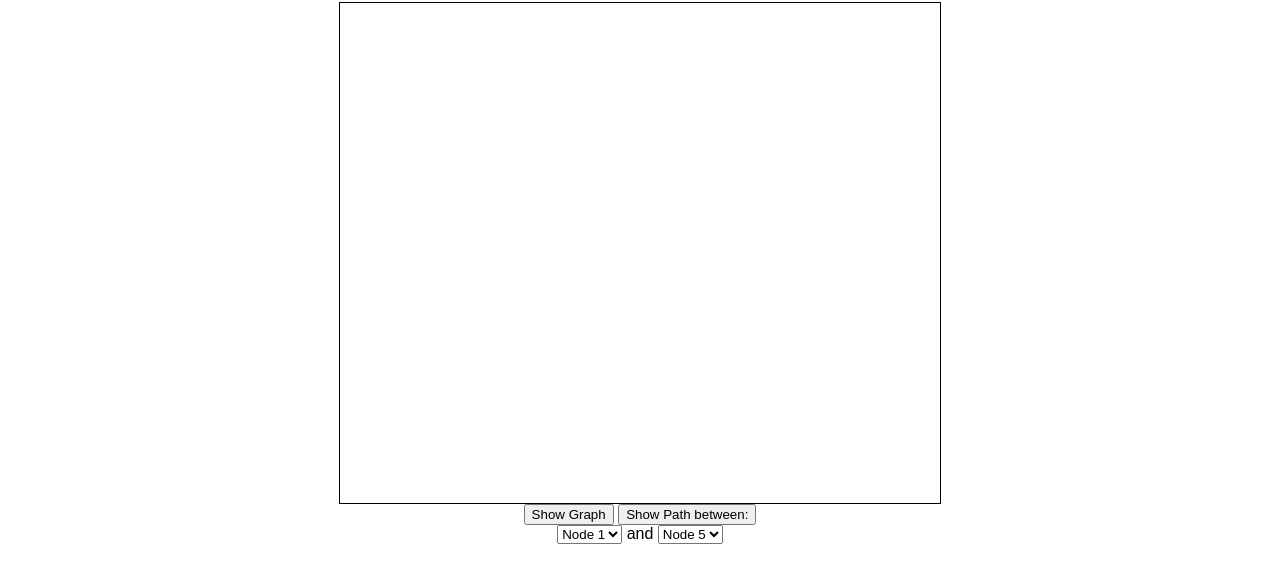
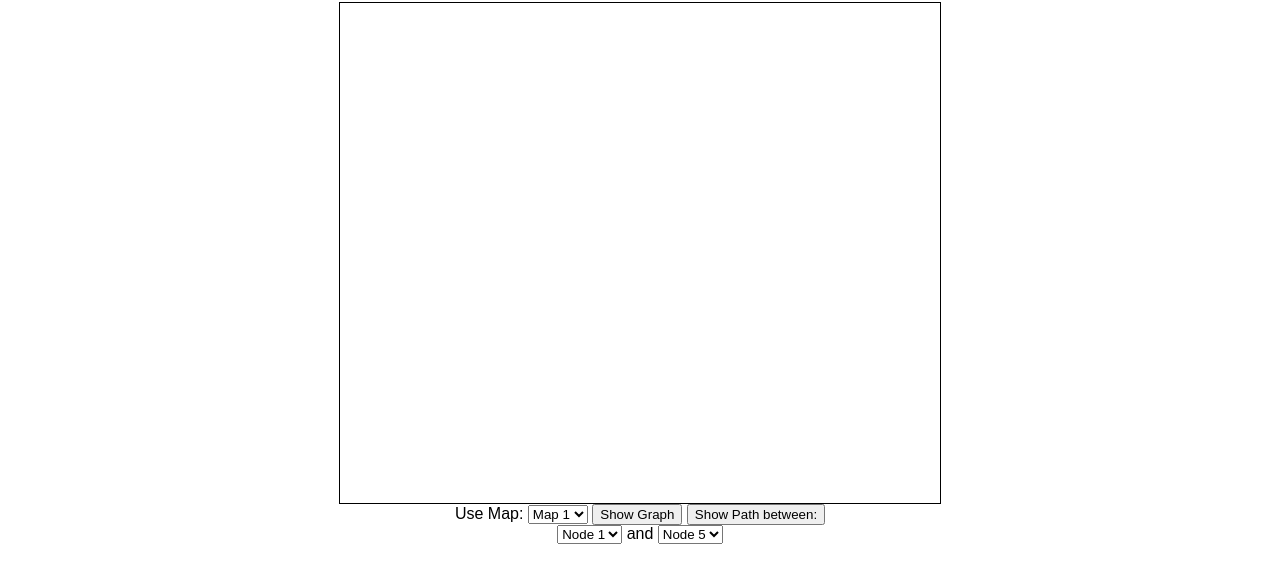
Before and after one commit to skwh/SKWDA, a plain HTML site: page index.html in a window 1280 px wide. Shown: the part 83-666 px from the top of the page. Drawn offline with Linux system fonts and the light colour scheme.

Commit message:
Options for multiple maps

```diff
--- a/index.html
+++ b/index.html
@@ -13,6 +13,12 @@
             <canvas id="theCanvas" width="600" height="500" style="border:1px solid black">
             	Your browser does not support the canvas element.
             </canvas><br />
+            Use Map:
+            <select id="s3">
+            	<option value="graph1" selected>Map 1</option>
+                <option value="graph2">Map 2</option>
+                <option value="graph3">Map 3</option>
+            </select>
             <button onclick="runMe()">Show Graph</button>
             <button onclick="pathMe()">Show Path between:</button><br />
 			<select id="s1">
```
